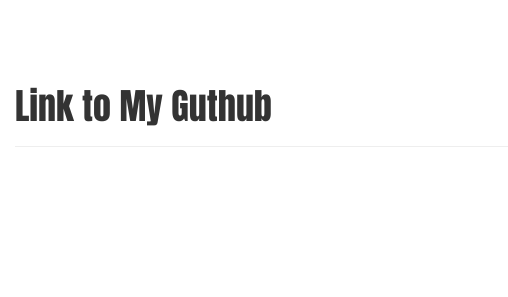
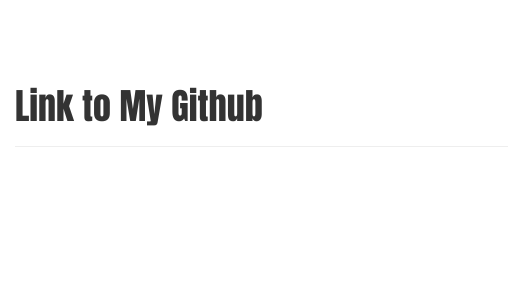
Before and after one commit to Sayaapy/sayaapy.github.io, a plain HTML site: page index.html in a window 1280 px wide. Shown: the part 838-1135 px from the top of the page, 0-508 px from the left. Drawn offline with nearby package versions, Linux system fonts and the light colour scheme.

Commit message:
seriously finished

```diff
--- a/index.html
+++ b/index.html
@@ -143,24 +143,11 @@
           </div>
       </div>
     </div>
-         <!-- １コめ終了-->
-         <!-- 2コめの作品-->
-        <!--  <div class="works2">
-            <div class="works_image col-sm-3　img-responsive">
-              <img alt="some pic" src="purple.png" />
-            </div>
-            <div class="content col-sm-9">
-              <h2>Work NO.2</h2>
-              <p>This is my first work. There must be some explanations.</p>
-            </div>
-          </div>
-         <!-- 1コめ終了-->
-        <!--</div>
-      </div>-->
+
       <div class="container-fluid">
         <div id="Link">
           <div class="page-header">
-            <h1>Link to My Guthub</h1>
+            <h1>Link to My Github</h1>
           </div>
           <div class="link_image img-responsive">
             <a href="https://github.com/sayaapy" target="_blank"><img alt="link to Saya's githubpage" src="gitcat.png" />
```
